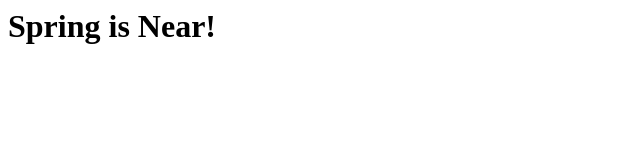
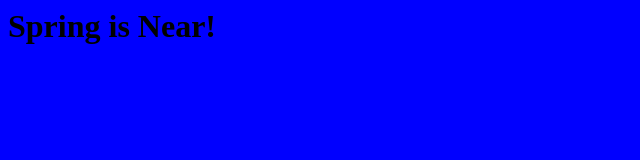
Before and after one commit to Chase-Box/Spring, a plain HTML site: page GitPractice/index.html in a window 1280 px wide. Shown: the whole page, without its empty margins (0-640 px from the left). Drawn offline with Linux system fonts and the light colour scheme.

Commit message:
Add files via upload

```diff
--- a/GitPractice/index.html
+++ b/GitPractice/index.html
@@ -1 +1,6 @@
-<h1>Spring is Near!</h1>
+<head>
+<link rel="stylesheet" href="styles.css">
+</head>
+<body>
+    <h1>Spring is Near!</h1>
+</body>
```
